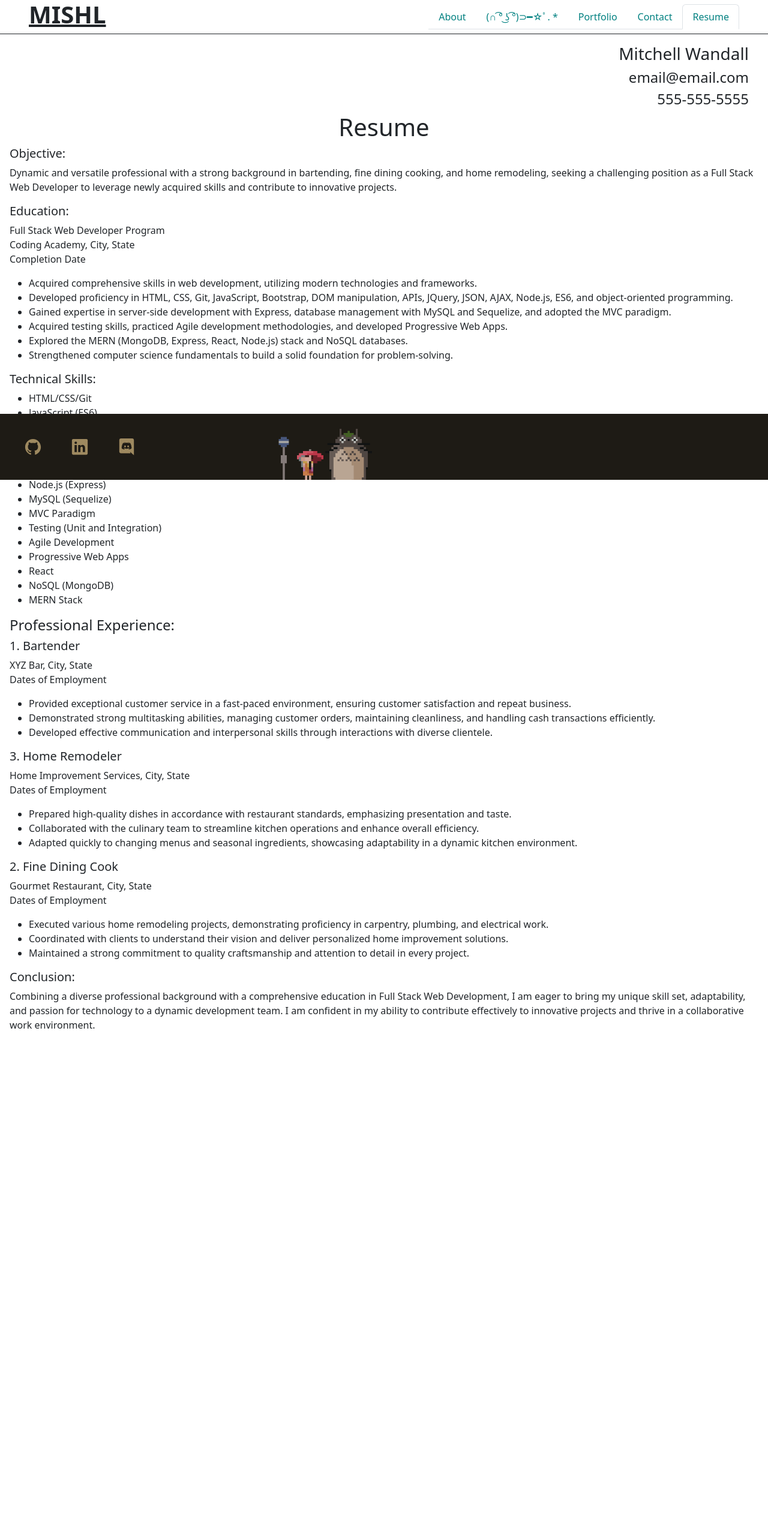
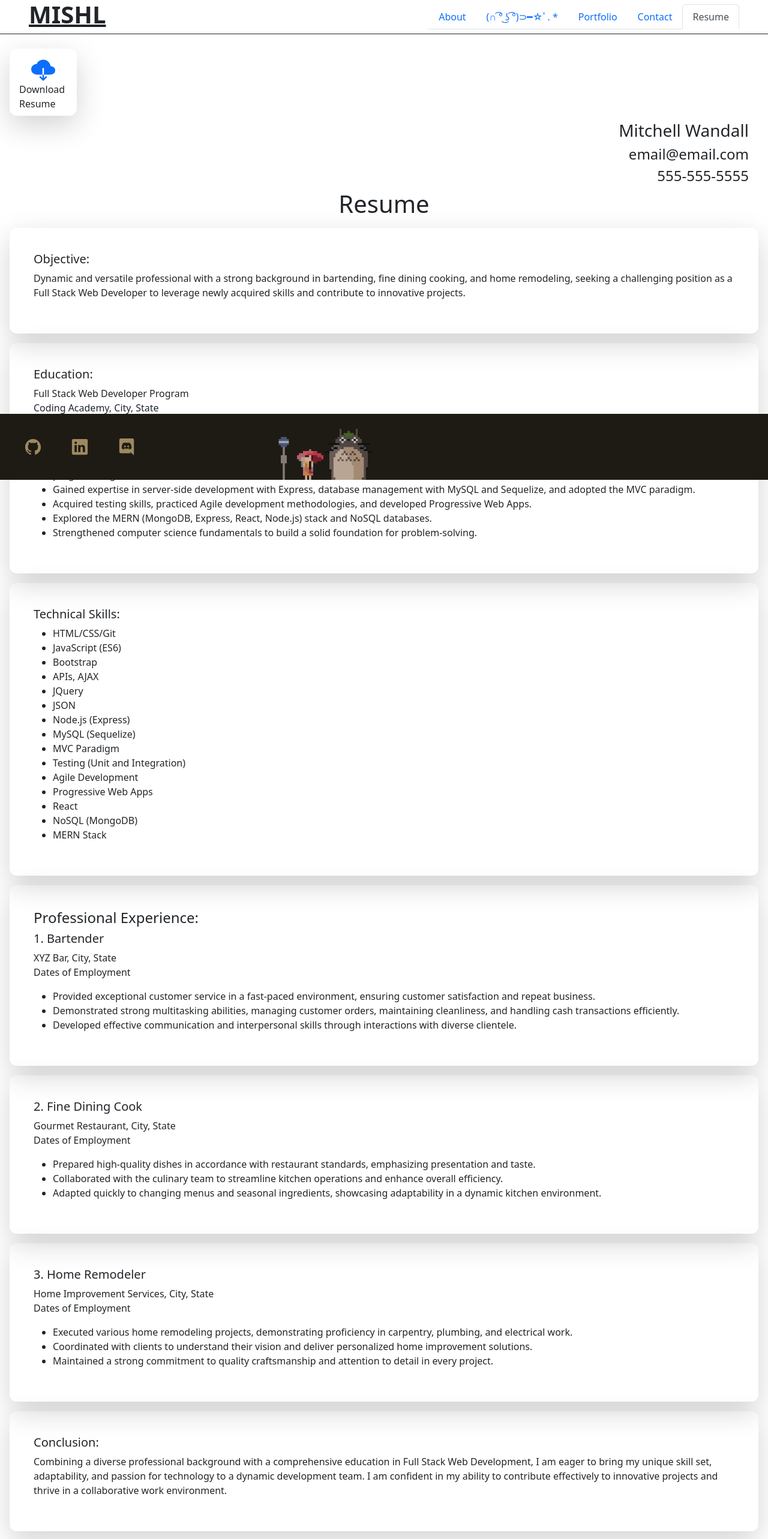
Before and after one commit to MWandall/reactPortfolio, a React (Vite) app: page /Resume in a window 1280 px wide. Shown: the top 2566 px of the page at 60% size. Before the commit the page ends 1863 px from the top, so only its background shows below. Built offline with nearby package versions, Linux system fonts and the light colour scheme.

Commit message:
added resume download and target blank to links. some styling too

```diff
--- a/src/components/Footer.jsx
+++ b/src/components/Footer.jsx
@@ -5,9 +5,9 @@ function Footer() {
   return (
     <footer className=' sticky bottom-0 p-10 '>
         <div className='flex flex-row justify-between gap-5 text-[30px]'>
-        <IoLogoGithub className='  cursor-pointer hover:scale-125 transition-all ease-in-out'/>
-        <IoLogoLinkedin className=' cursor-pointer hover:scale-125 transition-all ease-in-out'/>
-        <IoLogoDiscord className=' cursor-pointer hover:scale-125 transition-all ease-in-out'/>
+        <a href="https://github.com/MWandall" target='_blank'><IoLogoGithub className='  cursor-pointer hover:scale-125 transition-all ease-in-out'/></a>
+        <a href="https://www.linkedin.com/" target='_blank'><IoLogoLinkedin className='  cursor-pointer hover:scale-125 transition-all ease-in-out'/></a>
+        <a href="https://discord.com/" target='_blank'><IoLogoDiscord className=' cursor-pointer hover:scale-125 transition-all ease-in-out'/></a>
         </div>
         </footer>
   )
--- a/src/index.css
+++ b/src/index.css
@@ -27,9 +27,16 @@
   color: #1E1B15;
 } */
 
+footer a {
+  color: #9E895F !important;
+}
+
+footer a:hover {
+color: teal !important;
+}
 
 .nav-link {
-  color: teal !important;
+  color: teal;
 }
 a {
   font-weight: 500;
@@ -50,7 +57,7 @@ body {
 }
 footer {
   background-image: url('./assets/totoroFooter.png');
-  color: #9E895F;
+  color: #9E895F ;
   /* background-repeat: no-repeat; */
   /* background-size: contain; */
   width: 100%;
--- a/src/pages/Portfolio.jsx
+++ b/src/pages/Portfolio.jsx
@@ -71,8 +71,7 @@ export default function Portfolio() {
           />
           <div className="flex justify-between">
             <a
-              href="https://github.com/MWandall/portfolio
-"
+              href="https://github.com/MWandall/portfolio"
               target="_blank"
             >
               <IoLogoGithub className="  cursor-pointer hover:scale-125 transition-all ease-in-out text-[40px]" />
--- a/src/pages/Resume.jsx
+++ b/src/pages/Resume.jsx
@@ -1,6 +1,12 @@
+import { IoCloudDownload } from "react-icons/io5";
 export default function Resume() {
   return (
     <div>
+      <div className=" shadow-lg p-3 rounded-xl my-2 flex flex-col items-center w-[7rem] h-[7rem]">
+        <a href="/MitchellWandallResume2023.pdf" download="MitchellWandallResume"><IoCloudDownload className="cursor-pointer hover:scale-125 transition-all ease-in-out text-[40px]"/></a>
+        <p className="">Download Resume</p>
+
+        </div>
       <aside className="flex flex-col text-right px-3 ">
         <h3>Mitchell Wandall</h3>
         <h4>email@email.com</h4>
@@ -8,7 +14,7 @@ export default function Resume() {
       </aside>
       <div className="flex flex-col">
         <h1 className=" text-center">Resume</h1>
-
+        <div className=" shadow-lg p-10 rounded-xl my-2 flex flex-col justify-between">
           <h5>Objective:</h5>
           <p>
             Dynamic and versatile professional with a strong background in
@@ -16,7 +22,9 @@ export default function Resume() {
             challenging position as a Full Stack Web Developer to leverage newly
             acquired skills and contribute to innovative projects.
           </p>
+        </div>
 
+        <div className=" shadow-lg p-10 rounded-xl my-2 flex flex-col justify-between">
           <h5>Education:</h5>
           <p>
             Full Stack Web Developer Program <br />
@@ -29,8 +37,8 @@ export default function Resume() {
               technologies and frameworks.
             </li>
             <li>
-          Developed proficiency in HTML, CSS, Git, JavaScript, Bootstrap, DOM
-          manipulation, APIs, JQuery, JSON, AJAX, Node.js, ES6, and
+              Developed proficiency in HTML, CSS, Git, JavaScript, Bootstrap,
+              DOM manipulation, APIs, JQuery, JSON, AJAX, Node.js, ES6, and
               object-oriented programming.
             </li>
             <li>
@@ -38,18 +46,20 @@ export default function Resume() {
               management with MySQL and Sequelize, and adopted the MVC paradigm.
             </li>
             <li>
-          Acquired testing skills, practiced Agile development methodologies,
-          and developed Progressive Web Apps.
+              Acquired testing skills, practiced Agile development
+              methodologies, and developed Progressive Web Apps.
             </li>
             <li>
-          Explored the MERN (MongoDB, Express, React, Node.js) stack and NoSQL
-          databases.
+              Explored the MERN (MongoDB, Express, React, Node.js) stack and
+              NoSQL databases.
             </li>
             <li>
-          Strengthened computer science fundamentals to build a solid foundation
-          for problem-solving.
+              Strengthened computer science fundamentals to build a solid
+              foundation for problem-solving.
             </li>
           </ul>
+        </div>
+        <div className=" shadow-lg p-10 rounded-xl my-2 flex flex-col justify-between">
           <h5>Technical Skills:</h5>
           <ul className=" list-disc">
             <li>HTML/CSS/Git</li>
@@ -68,7 +78,9 @@ export default function Resume() {
             <li>NoSQL (MongoDB)</li>
             <li>MERN Stack</li>
           </ul>
+        </div>
 
+        <div className=" shadow-lg p-10 rounded-xl my-2 flex flex-col justify-between">
           <h4>Professional Experience:</h4>
           <h5>1. Bartender</h5>
           <p>
@@ -81,15 +93,40 @@ export default function Resume() {
               ensuring customer satisfaction and repeat business.
             </li>
             <li>
-          Demonstrated strong multitasking abilities, managing customer orders,
-          maintaining cleanliness, and handling cash transactions efficiently.
+              Demonstrated strong multitasking abilities, managing customer
+              orders, maintaining cleanliness, and handling cash transactions
+              efficiently.
             </li>
             <li>
               Developed effective communication and interpersonal skills through
               interactions with diverse clientele.
             </li>
           </ul>
+        </div>
+        <div className=" shadow-lg p-10 rounded-xl my-2 flex flex-col justify-between">
+          <h5>2. Fine Dining Cook</h5>
+          <p>
+            Gourmet Restaurant, City, State <br />
+            Dates of Employment
+          </p>
+          <ul className=" list-disc">
+            <li>
+              Prepared high-quality dishes in accordance with restaurant
+              standards, emphasizing presentation and taste.
+            </li>
+            <li>
+              Collaborated with the culinary team to streamline kitchen
+              operations and enhance overall efficiency.
+            </li>
+            <li>
+              Adapted quickly to changing menus and seasonal ingredients,
+              showcasing adaptability in a dynamic kitchen environment.
+            </li>
+          </ul>
 
+        </div>
+
+        <div className=" shadow-lg p-10 rounded-xl my-2 flex flex-col justify-between">
           <h5>3. Home Remodeler</h5>
           <p>
             Home Improvement Services, City, State <br />
@@ -97,45 +134,32 @@ export default function Resume() {
           </p>
           <ul className=" list-disc">
             <li>
-          Prepared high-quality dishes in accordance with restaurant standards,
-          emphasizing presentation and taste.
-        </li>
-        <li>
-          Collaborated with the culinary team to streamline kitchen operations
-          and enhance overall efficiency.
-        </li>
-        <li>
-          Adapted quickly to changing menus and seasonal ingredients, showcasing
-          adaptability in a dynamic kitchen environment.
-        </li>
-      </ul>
-      <h5>2. Fine Dining Cook</h5>
-      <p>
-        Gourmet Restaurant, City, State <br />
-        Dates of Employment
-      </p>
-      <ul className=" list-disc">
-        <li>
-          Executed various home remodeling projects, demonstrating proficiency
-          in carpentry, plumbing, and electrical work.
+              Executed various home remodeling projects, demonstrating
+              proficiency in carpentry, plumbing, and electrical work.
             </li>
             <li>
               Coordinated with clients to understand their vision and deliver
               personalized home improvement solutions.
             </li>
             <li>
-          Maintained a strong commitment to quality craftsmanship and attention
-          to detail in every project.
+              Maintained a strong commitment to quality craftsmanship and
+              attention to detail in every project.
             </li>
           </ul>
+
+        </div>
+
+        <div className=" shadow-lg p-10 rounded-xl my-2 flex flex-col justify-between">
           <h5>Conclusion:</h5>
           <p>
             Combining a diverse professional background with a comprehensive
-        education in Full Stack Web Development, I am eager to bring my unique
-        skill set, adaptability, and passion for technology to a dynamic
-        development team. I am confident in my ability to contribute effectively
-        to innovative projects and thrive in a collaborative work environment.
+            education in Full Stack Web Development, I am eager to bring my
+            unique skill set, adaptability, and passion for technology to a
+            dynamic development team. I am confident in my ability to contribute
+            effectively to innovative projects and thrive in a collaborative
+            work environment.
           </p>
+        </div>
       </div>
     </div>
   );
--- a/tailwind.config.js
+++ b/tailwind.config.js
@@ -17,6 +17,7 @@ export default {
   // 'bubble-gum': '#ff77e9',
   // 'bermuda': '#78dcca',
   'footer': '#1E1B15',
+  'iconTan': '#9E895F'
 },
 
     extend: {},
```
Also changed, not shown: 1 other file (tests, documents, lock files or other folders). Lines whose indentation alone changed are shown as unchanged.
